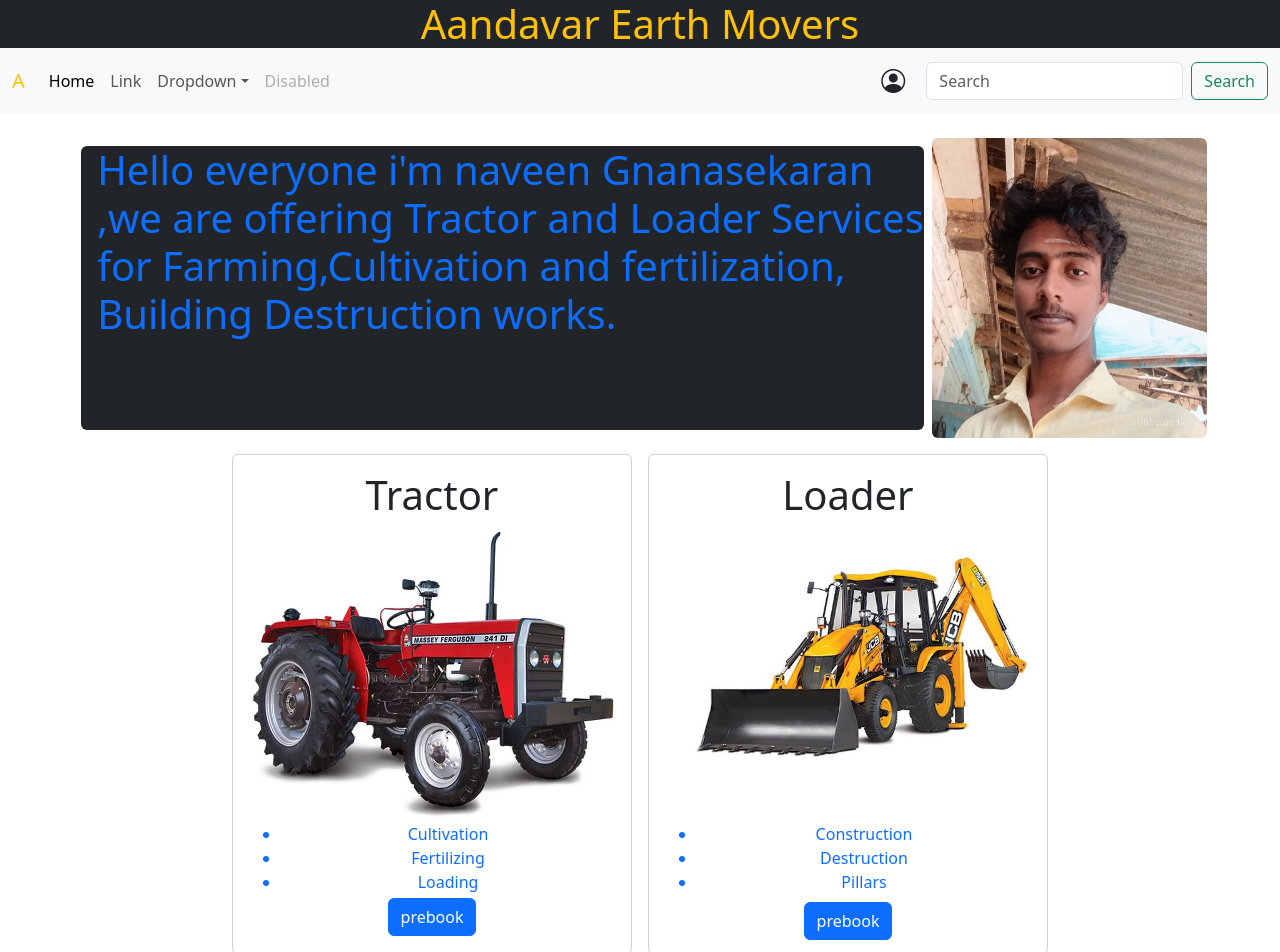
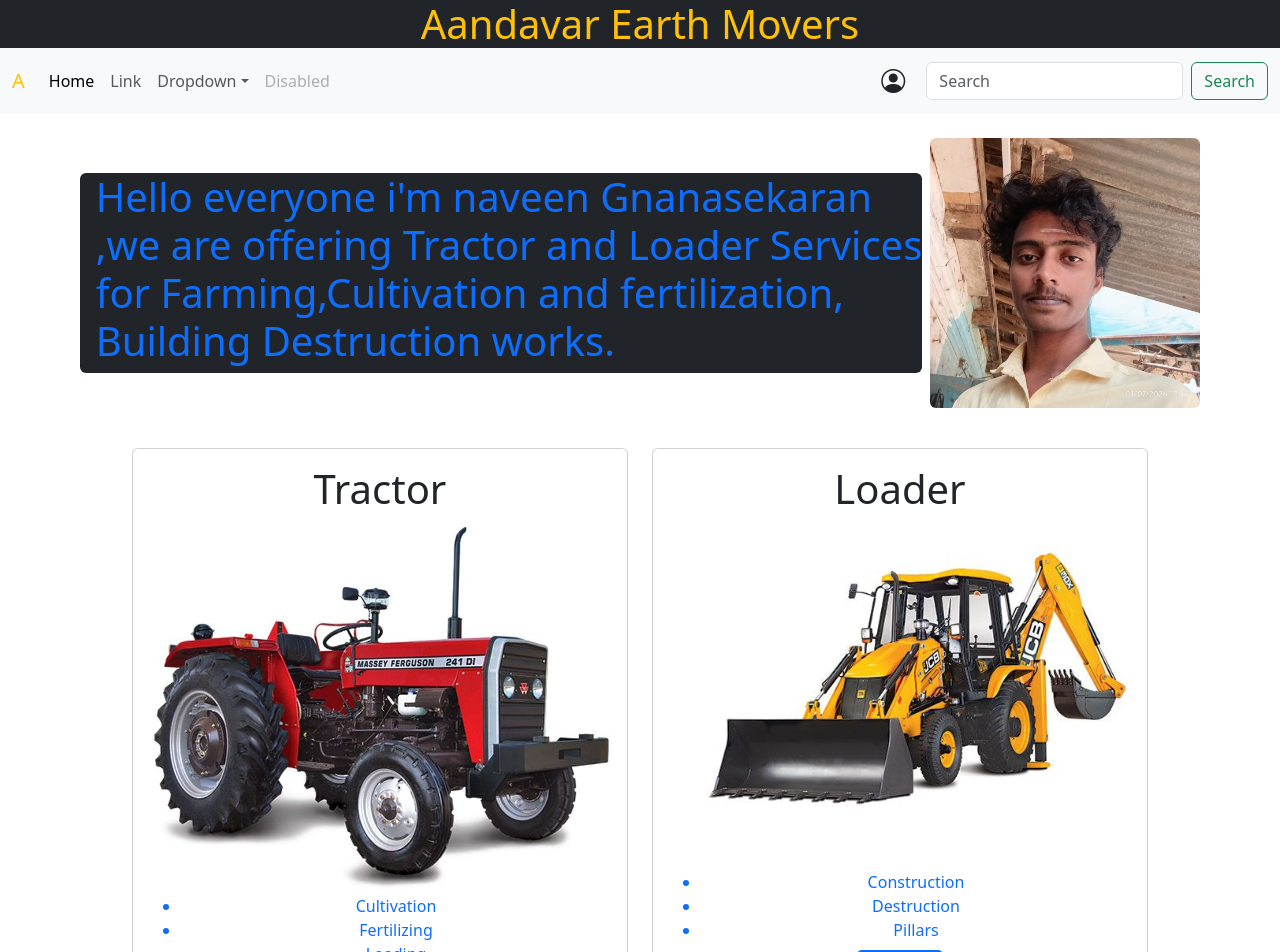
Before and after one commit to Gukan-Gunasekaran/andavar-earth-movers, a React (Vite) app in the folder front-end/: page / in a window 1280 px wide. Shown: the top 952 px of the page. Built offline with nearby package versions, Linux system fonts and the light colour scheme.

Commit message:
card problem solved

```diff
--- a/front-end/src/Body.jsx
+++ b/front-end/src/Body.jsx
@@ -6,8 +6,8 @@
 function Body() {
   return (
     <div>
-      <div className="d-flex mt-4 justify-content-center align-items-top">
-        <span className="ps-3 bg-dark m-2 rounded border-secondary">
+      <div className="d-flex flex-column  flex-md-row mt-4 justify-content-center align-items-center m-2 gap-2">
+        <span className="ps-3 bg-dark rounded border-secondary">
           <h1 className="text-primary">
             Hello everyone i'm naveen Gnanasekaran <br />
             ,we are offering Tractor and Loader Services <br />
@@ -17,18 +17,24 @@
           </h1>
         </span>
         <span>
-          <img src={developer} height="300" width="275" alt="" className="rounded " />
+          <img
+            src={developer}
+            alt="deceloper"
+            className="img-fluid rounded "
+            style={{ maxWidth: "270px" }}
+          />
         </span>
       </div>
 
-      <div className=" d-flex justify-content-center align-items-center m-3 gap-3">
-        <div className="card card-hover" style={{ height: "500px", width: "400px" }}>
+      <div className="row justify-content-center g-4 m-3">
 
+        <div className="col-12 col-md-6 col-lg-5">
+          <div className="card card-hover">
             <div className="card-body text-center">
               <h1 className="card-title"> Tractor</h1>
               <img src={mf} className="card-img-top" alt="tractor" />
               <br />
-               <ul className="text-bold text-primary mb-1">
+              <ul className="text-bold text-primary mb-1">
                 <li>Cultivation</li>
                 <li>Fertilizing</li>
                 <li>Loading</li>
@@ -37,11 +43,11 @@
                 prebook
               </Link>
             </div>
-
+          </div>
         </div>
 
-        <div className="card card-hover" style={{ height: "500px", width: "400px" }}>
-
+        <div className="col-12 col-md-6 col-lg-5">
+          <div className="card card-hover">
             <div className="card-body text-center">
               <h1> Loader </h1>
 
@@ -57,8 +63,9 @@
                 prebook
               </Link>
             </div>
+          </div>
+        </div>
 
-        </div>
       </div>
     </div>
   );
```
Also changed, not shown: 1 other file (tests, documents, lock files or other folders).
